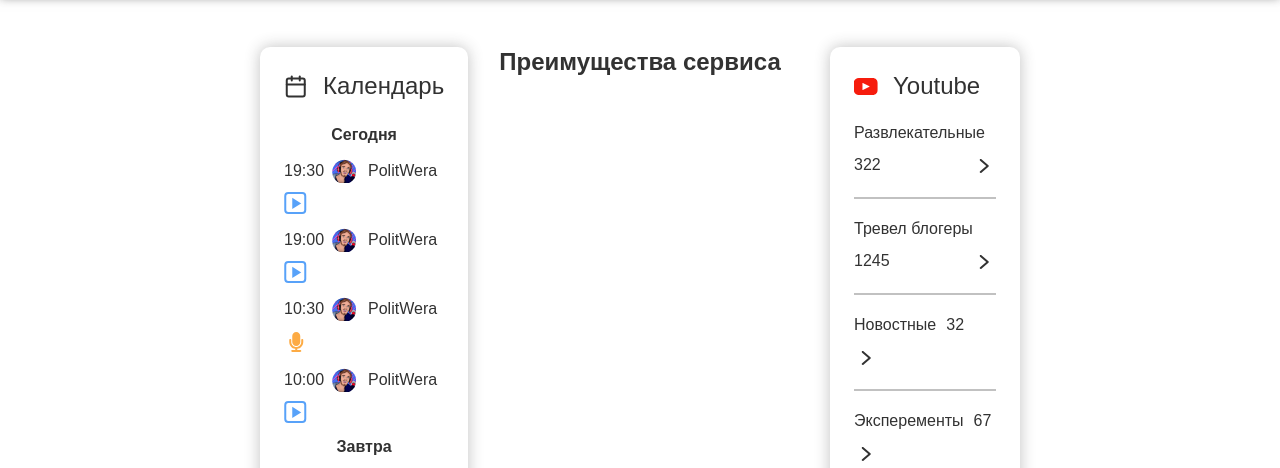
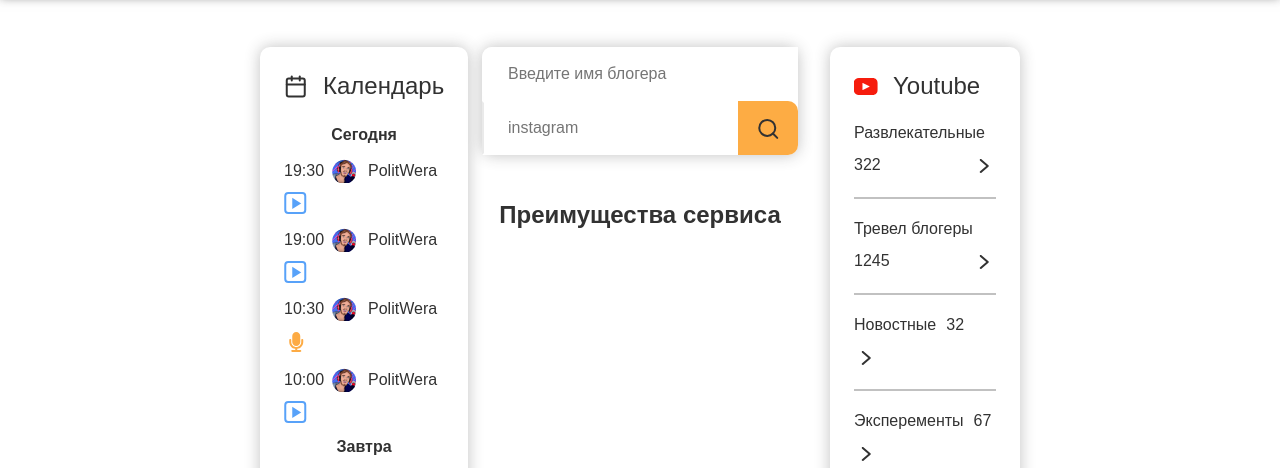
Before and after one commit to yrgenius/Site_izipush, a website: page src/index.html in a window 1280 px wide. Shown: the part 216-684 px from the top of the page. Drawn offline with nearby package versions, Linux system fonts and the light colour scheme; files that its build step writes are made by us from their sources.

Commit message:
feat: add main component search

```diff
--- /dev/null
+++ b/src/components/main_search.html
@@ -0,0 +1,5 @@
+<form class="main_search" action="localhost">
+    <input class="main_search__text" type="text" placeholder="Введите имя блогера">
+    <input class="main_search__select" type="text" placeholder="instagram">
+    <input class="main_search__btn" type="button">
+</form>
--- a/src/index.html
+++ b/src/index.html
@@ -21,7 +21,8 @@
                     @@include('./components/reklame.html')
                 </aside>
 
-                <div class="main__top">
+                <div class="main__content">
+                    @@include('./components/main_search.html')
                     <h1 class="main__tittle">Преимущества сервиса</h1>
                 </div>
 
--- /dev/null
+++ b/src/scss/blocks/_main_search.scss
@@ -0,0 +1,34 @@
+.main_search{
+    display: flex;
+    flex-wrap: wrap;
+    justify-content: space-between;
+    border-radius: 10px;
+    box-shadow: 0 0 15px rgba($color: $bl, $alpha: 0.3);
+    margin-bottom: 45px;
+
+    &__text{
+        flex: 1;
+        border-color: transparent;
+        border-radius: 10px 0 0 10px;
+        padding: 15px 24px;
+    }
+
+    &__select{
+        width: 150px;
+        border-color: transparent;
+        border-left: 2px solid rgba($color: $bl, $alpha: 0.1);
+        padding: 15px 24px;
+    }
+
+    &__btn{
+        padding: 0 28px;
+        border-color: transparent;
+        border-radius: 0 10px 10px 0;
+        background-color: $yel;
+        background-image: url('./../images/authorization/search.svg');
+        background-repeat: no-repeat;
+        background-position: center;
+        cursor: pointer;
+    }
+
+}
--- a/src/scss/index.scss
+++ b/src/scss/index.scss
@@ -22,8 +22,10 @@
         @import './blocks/reklame';
     }
 
-    &__top{
+    &__content{
         flex: 1;
+
+        @import './blocks/main_search';
 
         h1{
             text-align: center;
```
Also changed, not shown: src/components/main_about.html (added, +5 -0 lines), src/images/authorization/foto.png (added).
